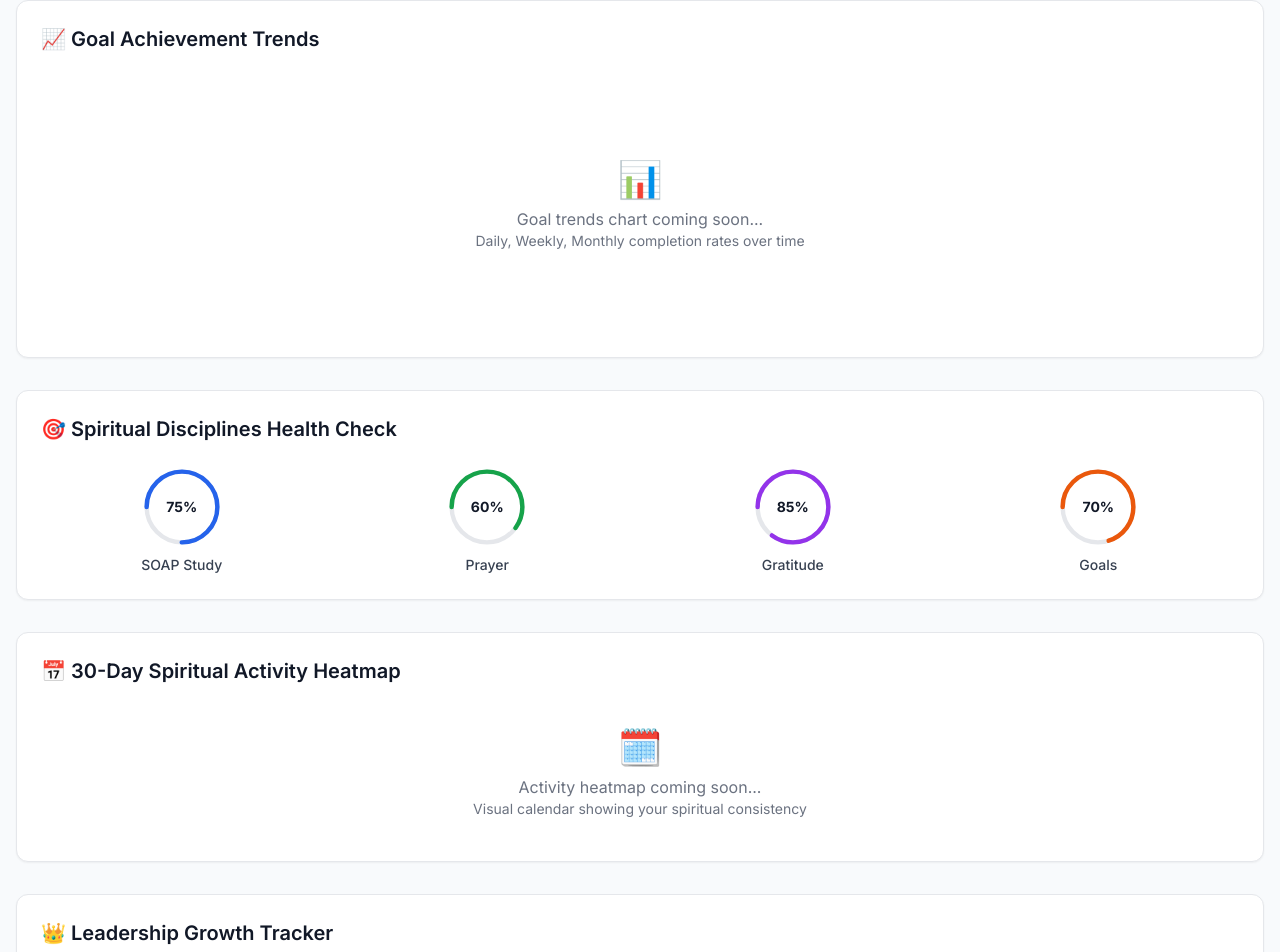
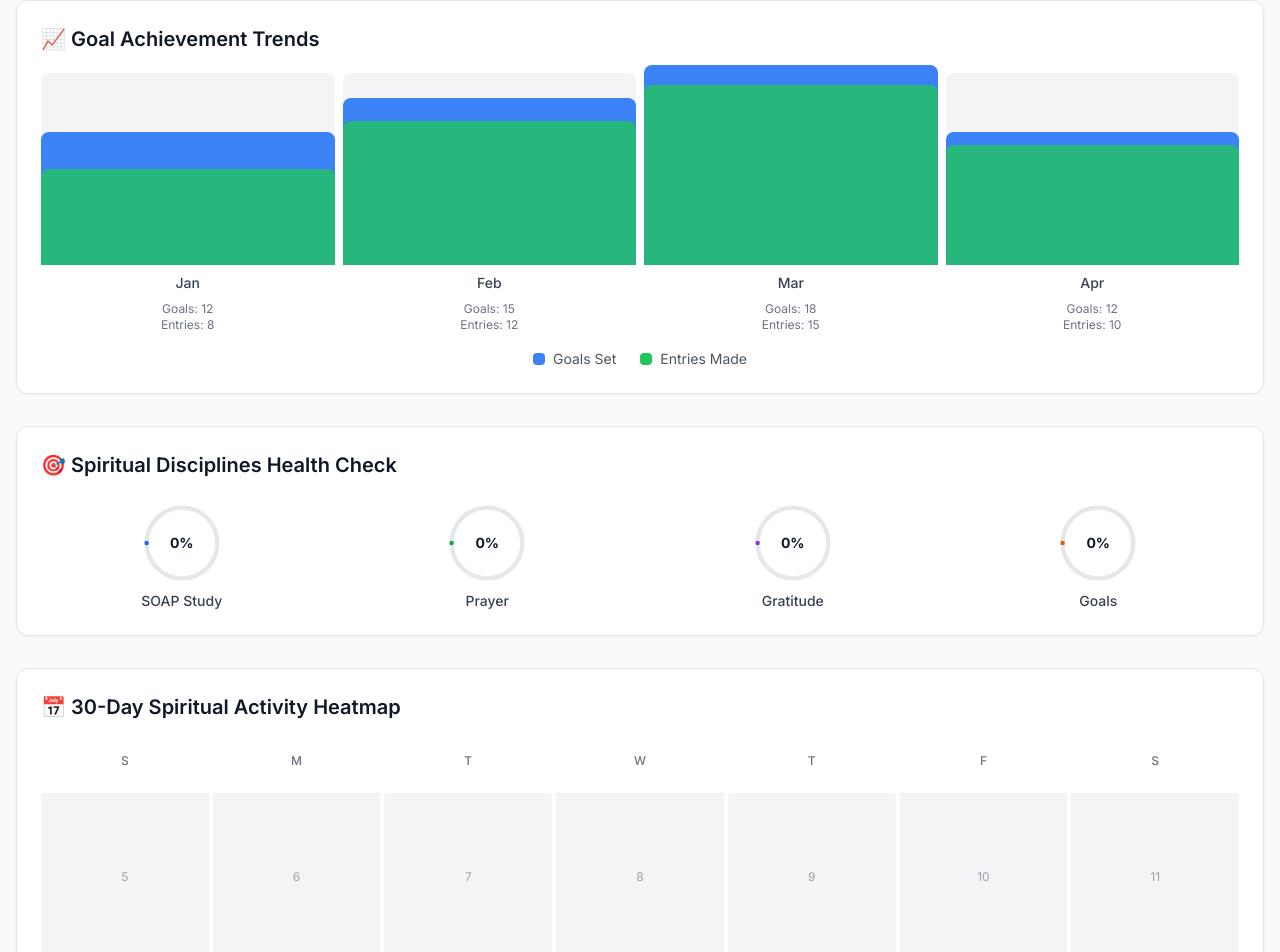
Before and after one commit to martyacryl/the-daily-david, a React (Vite) app in the folder daily-david-modern/: page /analytics in a window 1280 px wide. Shown: the part 1075-2027 px from the top of the page. Built offline with nearby package versions, Linux system fonts and the light colour scheme; the HTML template or start-up script is replaced by a standard one.

Commit message:
Implement real data analytics - no more placeholders

```diff
--- a/daily-david-modern/src/components/dashboard/ProgressAnalytics.tsx
+++ b/daily-david-modern/src/components/dashboard/ProgressAnalytics.tsx
@@ -305,6 +305,85 @@ function calculateLeadershipScores(entries: DailyEntry[]) {
   }
 }
 
+function calculateDisciplinePercentage(entries: DailyEntry[], discipline: string): number {
+  if (entries.length === 0) return 0
+
+  let totalDays = entries.length
+  let daysWithDiscipline = 0
+
+  entries.forEach(entry => {
+    let hasDiscipline = false
+
+    switch (discipline) {
+      case 'soap':
+        hasDiscipline = !!(entry.scripture || entry.observation || entry.application || entry.prayer)
+        break
+      case 'prayer':
+        hasDiscipline = !!entry.prayer
+        break
+      case 'gratitude':
+        hasDiscipline = !!entry.gratitude
+        break
+      case 'goals':
+        hasDiscipline = !!(entry.goals && entry.goals !== '')
+        break
+    }
+
+    if (hasDiscipline) {
+      daysWithDiscipline++
+    }
+  })
+
+  return Math.round((daysWithDiscipline / totalDays) * 100)
+}
+
+function generateHeatmapDays(entries: DailyEntry[]) {
+  const days = []
+  const today = new Date()
+
+  // Generate last 30 days
+  for (let i = 29; i >= 0; i--) {
+    const date = new Date(today)
+    date.setDate(date.getDate() - i)
+
+    const dateString = date.toISOString().split('T')[0]
+    const entry = entries.find(e => e.date === dateString)
+
+    let intensity = 'none'
+    let tooltip = `${date.toLocaleDateString()}: No activity`
+
+    if (entry) {
+      const activities = [
+        !!(entry.scripture || entry.observation || entry.application || entry.prayer),
+        !!entry.gratitude,
+        !!(entry.goals && entry.goals !== ''),
+        !!entry.dailyIntention,
+        !!entry.growthQuestion
+      ].filter(Boolean).length
+
+      if (activities >= 4) {
+        intensity = 'high'
+        tooltip = `${date.toLocaleDateString()}: High activity (${activities} areas)`
+      } else if (activities >= 2) {
+        intensity = 'medium'
+        tooltip = `${date.toLocaleDateString()}: Medium activity (${activities} areas)`
+      } else if (activities >= 1) {
+        intensity = 'low'
+        tooltip = `${date.toLocaleDateString()}: Low activity (${activities} areas)`
+      }
+    }
+
+    days.push({
+      day: date.getDate(),
+      hasEntry: !!entry,
+      intensity,
+      tooltip
+    })
+  }
+
+  return days
+}
+
 export function ProgressAnalytics() {
   const { entries, loadEntries, isLoading } = useDailyStore()
   const { isAuthenticated } = useAuthStore()
@@ -569,11 +648,42 @@ export function ProgressAnalytics() {
           <h3 className="text-xl font-semibold text-gray-900 mb-6 flex items-center gap-2">
             📈 Goal Achievement Trends
           </h3>
-          <div className="h-64 flex items-center justify-center">
-            <div className="text-center text-gray-500">
-              <div className="text-4xl mb-2">📊</div>
-              <p>Goal trends chart coming soon...</p>
-              <p className="text-sm">Daily, Weekly, Monthly completion rates over time</p>
+          <div className="h-64 flex items-end space-x-2">
+            {data.monthlyProgress.slice(-6).map((month, index) => {
+              const maxGoals = Math.max(...data.monthlyProgress.map(m => m.goals), 1)
+              const maxEntries = Math.max(...data.monthlyProgress.map(m => m.entries), 1)
+
+              return (
+                <div key={month.month} className="flex-1 flex flex-col items-center space-y-2">
+                  <div className="w-full bg-gray-100 rounded-t-lg relative h-48">
+                    {/* Daily Goals Bar */}
+                    <div
+                      className="absolute bottom-0 w-full bg-blue-500 rounded-t-lg transition-all duration-500"
+                      style={{ height: `${(month.goals / maxGoals) * 200}px` }}
+                    ></div>
+                    {/* Entries Bar */}
+                    <div
+                      className="absolute bottom-0 w-full bg-green-500 rounded-t-lg transition-all duration-500 opacity-80"
+                      style={{ height: `${(month.entries / maxEntries) * 180}px` }}
+                    ></div>
+                  </div>
+                  <span className="text-sm font-medium text-gray-700">{month.month}</span>
+                  <div className="text-xs text-gray-500 text-center">
+                    <div>Goals: {month.goals}</div>
+                    <div>Entries: {month.entries}</div>
+                  </div>
+                </div>
+              )
+            })}
+          </div>
+          <div className="flex justify-center space-x-6 mt-4 text-sm text-gray-600">
+            <div className="flex items-center space-x-2">
+              <div className="w-3 h-3 bg-blue-500 rounded"></div>
+              <span>Goals Set</span>
+            </div>
+            <div className="flex items-center space-x-2">
+              <div className="w-3 h-3 bg-green-500 rounded"></div>
+              <span>Entries Made</span>
             </div>
           </div>
         </Card>
@@ -584,11 +694,18 @@ export function ProgressAnalytics() {
             🎯 Spiritual Disciplines Health Check
           </h3>
           <div className="grid grid-cols-2 md:grid-cols-4 gap-6">
-            {[
-              { name: 'SOAP Study', value: 75, color: 'text-blue-600' },
-              { name: 'Prayer', value: 60, color: 'text-green-600' },
-              { name: 'Gratitude', value: 85, color: 'text-purple-600' },
-              { name: 'Goals', value: 70, color: 'text-orange-600' }
+            {(() => {
+              // Calculate real discipline percentages from entries
+              const soapPercentage = calculateDisciplinePercentage(entries, 'soap')
+              const prayerPercentage = calculateDisciplinePercentage(entries, 'prayer')
+              const gratitudePercentage = calculateDisciplinePercentage(entries, 'gratitude')
+              const goalsPercentage = calculateDisciplinePercentage(entries, 'goals')
+
+              return [
+                { name: 'SOAP Study', value: soapPercentage, color: 'text-blue-600' },
+                { name: 'Prayer', value: prayerPercentage, color: 'text-green-600' },
+                { name: 'Gratitude', value: gratitudePercentage, color: 'text-purple-600' },
+                { name: 'Goals', value: goalsPercentage, color: 'text-orange-600' }
               ].map((discipline) => (
                 <div key={discipline.name} className="text-center">
                   <div className="relative w-20 h-20 mx-auto mb-2">
@@ -615,7 +732,8 @@ export function ProgressAnalytics() {
                   </div>
                   <p className="text-sm font-medium text-gray-700">{discipline.name}</p>
                 </div>
-            ))}
+              ))
+            })()}
           </div>
         </Card>
 
@@ -624,11 +742,42 @@ export function ProgressAnalytics() {
           <h3 className="text-xl font-semibold text-gray-900 mb-6 flex items-center gap-2">
             📅 30-Day Spiritual Activity Heatmap
           </h3>
-          <div className="flex items-center justify-center h-32">
-            <div className="text-center text-gray-500">
-              <div className="text-4xl mb-2">🗓️</div>
-              <p>Activity heatmap coming soon...</p>
-              <p className="text-sm">Visual calendar showing your spiritual consistency</p>
+          <div className="space-y-4">
+            <div className="grid grid-cols-7 gap-1 text-xs">
+              {['S', 'M', 'T', 'W', 'T', 'F', 'S'].map((day) => (
+                <div key={day} className="text-center text-gray-500 font-medium p-2">
+                  {day}
+                </div>
+              ))}
+            </div>
+            <div className="grid grid-cols-7 gap-1">
+              {generateHeatmapDays(entries).map((day, index) => (
+                <div
+                  key={index}
+                  className={`aspect-square rounded-sm text-xs flex items-center justify-center ${
+                    day.hasEntry
+                      ? day.intensity === 'high'
+                        ? 'bg-green-600 text-white'
+                        : day.intensity === 'medium'
+                        ? 'bg-green-400 text-white'
+                        : 'bg-green-200 text-gray-700'
+                      : 'bg-gray-100 text-gray-400'
+                  }`}
+                  title={day.tooltip}
+                >
+                  {day.day}
+                </div>
+              ))}
+            </div>
+            <div className="flex justify-between text-xs text-gray-500">
+              <span>Less</span>
+              <div className="flex space-x-1">
+                <div className="w-3 h-3 bg-gray-100 rounded-sm"></div>
+                <div className="w-3 h-3 bg-green-200 rounded-sm"></div>
+                <div className="w-3 h-3 bg-green-400 rounded-sm"></div>
+                <div className="w-3 h-3 bg-green-600 rounded-sm"></div>
+              </div>
+              <span>More</span>
             </div>
           </div>
         </Card>
```
Lines whose indentation alone changed are shown as unchanged.
